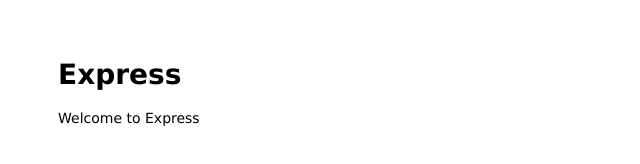
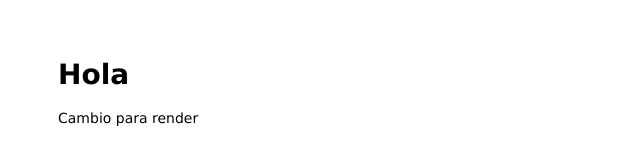
Before and after one commit to CristinaAlvarezSanchez/tienda_online_immune, a website: page public/index.html in a window 1280 px wide. Shown: the whole page, without its empty margins (0-640 px from the left). Drawn offline with Linux system fonts and the light colour scheme.

Commit message:
Cambio en index

```diff
--- a/public/index.html
+++ b/public/index.html
@@ -6,8 +6,8 @@
 </head>
 
 <body>
-  <h1>Express</h1>
-  <p>Welcome to Express</p>
+  <h1>Hola</h1>
+  <p>Cambio para render</p>
 </body>
 
 </html>
```
Also changed, not shown: 1 other file.
